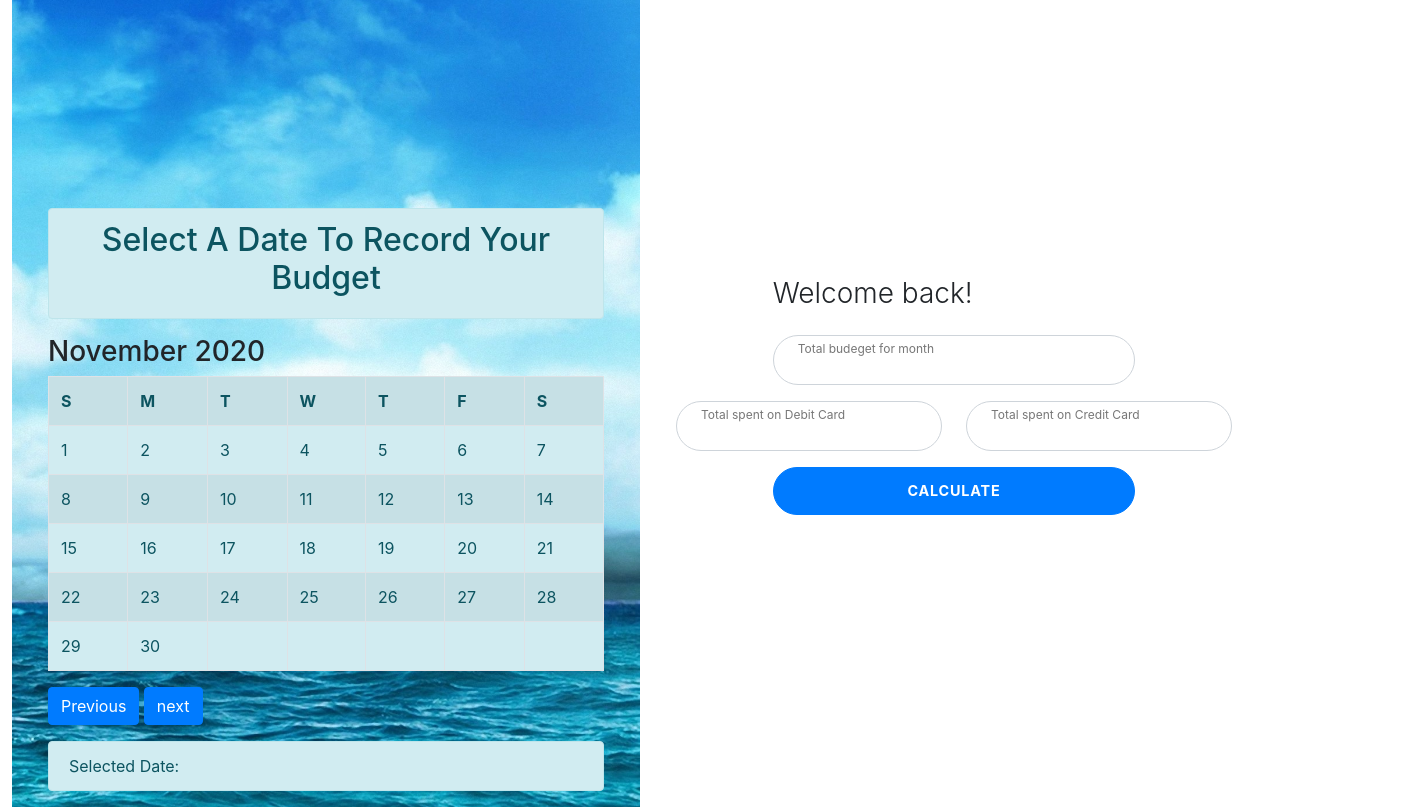
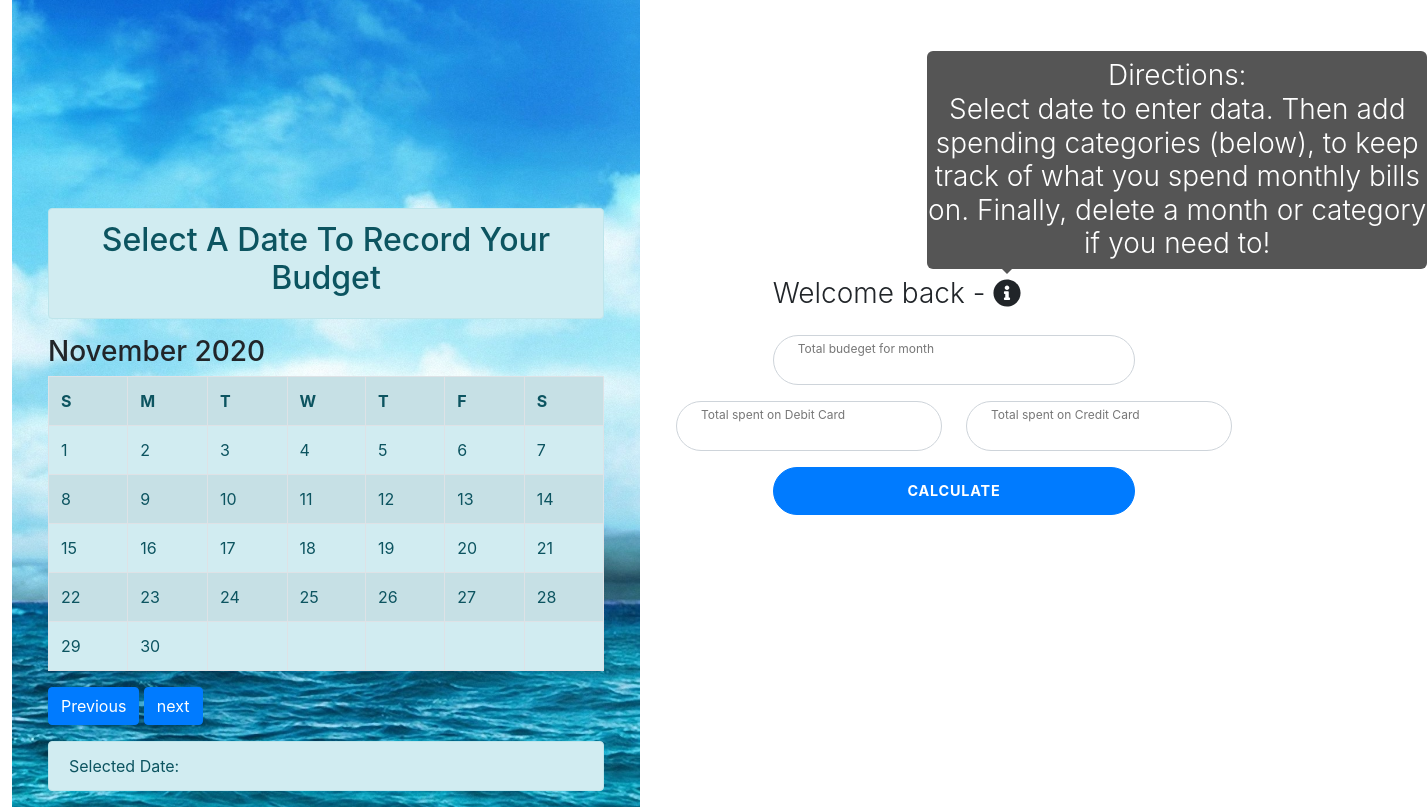
Before and after one commit to sam-mcginnis/FinancialCalculator, a plain HTML site: page index.html in a window 1280 px wide. Shown: the top 809 px of the page, 1427 px wide, since content can reach past the window. Drawn offline with nearby package versions, Linux system fonts and the light colour scheme; a script that the page names is missing.

Commit message:
added a directions popUP

```diff
--- a/index.html
+++ b/index.html
@@ -46,7 +46,10 @@
                   <div class="container">
                     <div class="row">
                       <div class="col-md-9 col-lg-8 mx-auto">
-                        <h3 class="login-heading mb-4">Welcome back!</h3>
+                        <h3 class="login-heading mb-4">Welcome back - <span class="popup" id="thePopUp"><i class="fas fa-info-circle"></i>
+                          <span class="popuptext" id="myPopup">Directions:<br>Select date to enter data. Then add spending categories (below), to keep track of what you spend monthly bills on. Finally, delete a month or category if you need to! </span>
+                        </span> </h3>
+
                                   <div class="form-label-group">
                                     <input type="text" id="totalBudget" class="form-control" >
                                     <label for="totalBudget">Total budeget for month</label>
```
